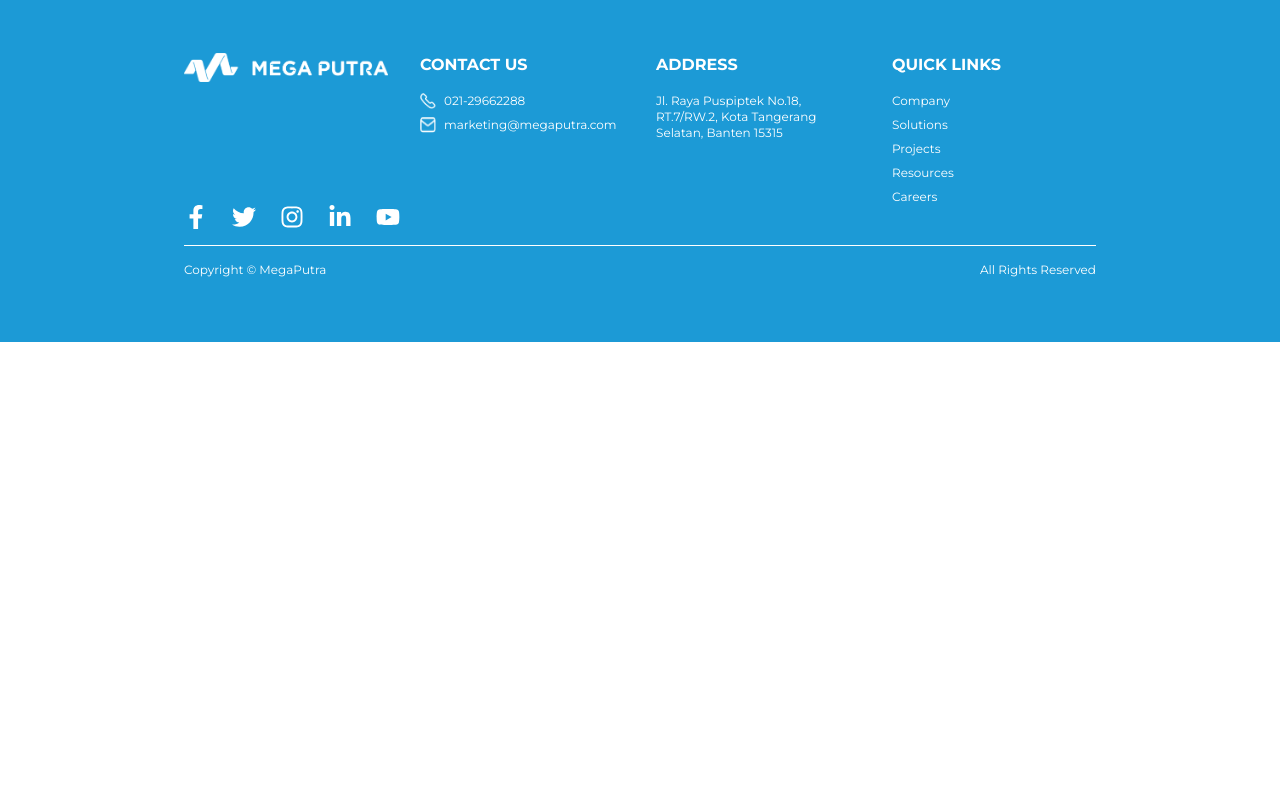
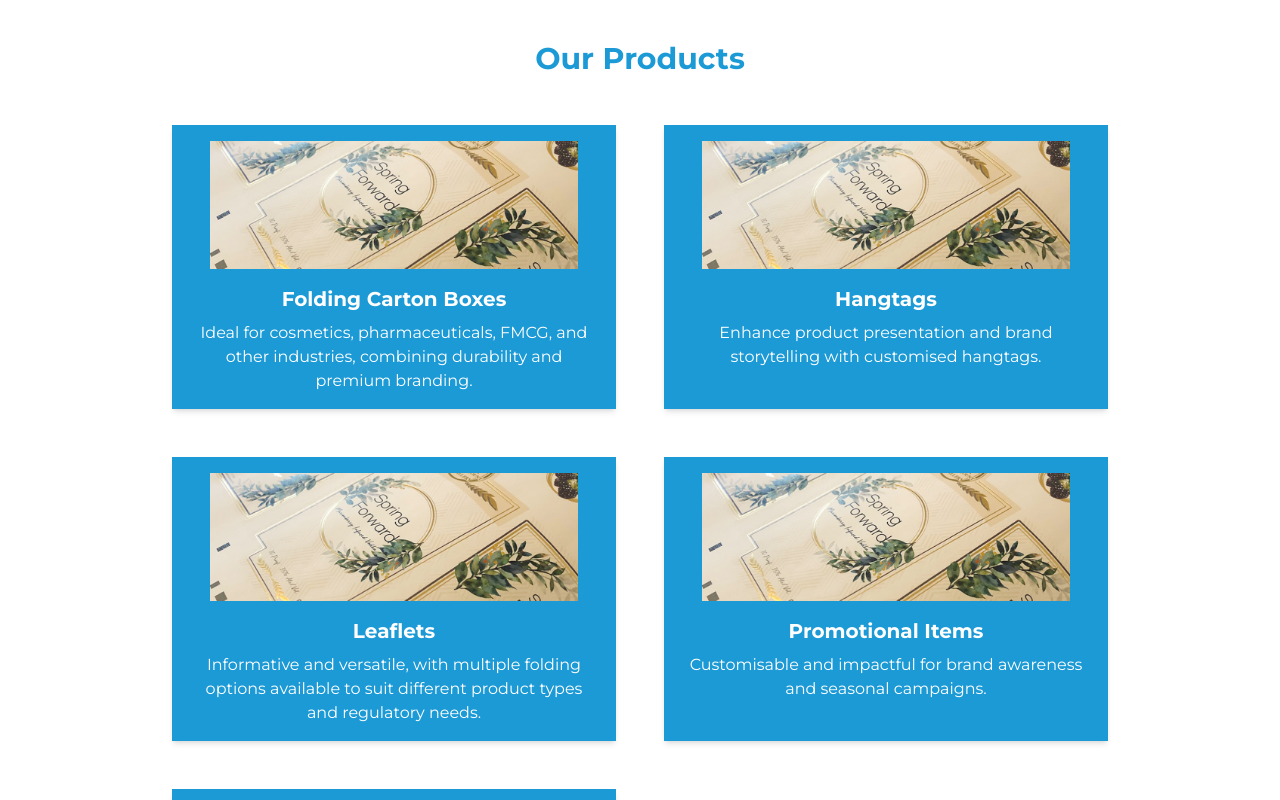
Before and after one commit to viatree/Compro-MP, a Next.js app: page /solutions in a window 1280 px wide. Shown: the part 1580-2380 px from the top of the page. Before the commit the page ends 1922 px from the top, so only its background shows below. Built offline with nearby package versions, Linux system fonts and the light colour scheme.

Commit message:
solutions

```diff
--- /dev/null
+++ b/src/components/product.js
@@ -0,0 +1,86 @@
+import { motion } from "framer-motion";
+
+const products = [
+  {
+    title: "Folding Carton Boxes",
+    image: "/images/finishing.png",
+    description:
+      "Ideal for cosmetics, pharmaceuticals, FMCG, and other industries, combining durability and premium branding.",
+  },
+  {
+    title: "Hangtags",
+    image: "/images/finishing.png",
+    description:
+      "Enhance product presentation and brand storytelling with customised hangtags.",
+  },
+  {
+    title: "Leaflets",
+    image: "/images/finishing.png",
+    description:
+      "Informative and versatile, with multiple folding options available to suit different product types and regulatory needs.",
+  },
+  {
+    title: "Promotional Items",
+    image: "/images/finishing.png",
+    description:
+      "Customisable and impactful for brand awareness and seasonal campaigns.",
+  },
+
+  {
+    title: "Label",
+    image: "/images/finishing.png",
+    description:
+      "High-quality labels for brand recognition, compliance, and product differentiation.",
+  },
+];
+
+const fadeUpVariant = {
+  hidden: { opacity: 0, y: 50 },
+  visible: (i = 1) => ({
+    opacity: 1,
+    y: 0,
+    transition: {
+      delay: i * 0.2,
+      duration: 0.6,
+      ease: "easeOut",
+    },
+  }),
+};
+
+    export default function ProductSection() {
+        return (
+          <section className="py-16 px-8 md:px-16 lg:px-24 xl:px-43 bg-white">
+            <motion.h2
+              initial={{ opacity: 0, y: -20 }}
+              whileInView={{ opacity: 1, y: 0 }}
+              transition={{ duration: 0.6 }}
+              viewport={{ once: true }}
+              className="text-3xl font-bold text-[var(--color-primary)] mb-12 text-center"
+            >
+              Our Products
+            </motion.h2>
+
+            <div className="grid gap-12 md:grid-cols-2">
+              {products.map((product, index) => (
+                <motion.div
+                  key={index}
+                  custom={index}
+                  initial="hidden"
+                  whileInView="visible"
+                  variants={fadeUpVariant}
+                  viewport={{ once: true }}
+                  className="bg-primary text-white p-4 shadow-md flex flex-col items-center text-center"
+                >
+                  <img
+                    src={product.image}
+                    alt={product.title}
+                    className="w-92 h-32 object-contain mb-4"
+                  />
+                  <h3 className="text-xl font-semibold mb-2">{product.title}</h3>
+                  <p>{product.description}</p>
+                </motion.div>
+              ))}
+            </div>
+          </section>
+        );
+      }
--- a/src/pages/index.js
+++ b/src/pages/index.js
@@ -132,7 +132,7 @@ export default function Home() {
             <p className="text-sm mt-2 text-[var(--color-text)] max-w-xs">
               ISO 9001:2015
               <br></br>
-              Since 2010
+              <span className="text-[var(--color-text)]  font-semibold">Since 2010</span>
             </p>
           </div>
 
@@ -142,7 +142,7 @@ export default function Home() {
             <p className="text-sm mt-2 text-[var(--color-text)] max-w-xs">
               Certificate number: C151498
               <br></br>
-              Since 2019
+              <span className="text-[var(--color-text)]  font-semibold">Since 2019</span>
             </p>
           </div>
 
@@ -152,7 +152,7 @@ export default function Home() {
             <p className="text-sm mt-2 text-[var(--color-text)] max-w-xs">
               ID36410020910631224
               <br></br>
-              Since 2024
+             <span className="text-[var(--color-text)]  font-semibold">Since 2024</span>
             </p>
           </div>
         </div>
--- a/src/pages/solutions.js
+++ b/src/pages/solutions.js
@@ -1,6 +1,7 @@
 import { useState } from "react";
 import SEO from "../components/seo";
-
+import Image from "next/image";
+import ProductSection from "@/components/product";
 export default function Solutions() {
   const [selectedFinish, setSelectedFinish] = useState("HOT STAMP");
 
@@ -86,12 +87,10 @@ export default function Solutions() {
 
       <section className="py-12 px-8 md:px-16 lg:px-24 xl:px-43 mt-20">
         <h1 className="text-3xl font-bold text-left text-[var(--color-primary)]">
-          Services we provide to help you achieve your goals.
+        PACKAGING SOLUTIONS DESIGNED FOR YOUR BRAND’S SUCCESS
         </h1>
         <p className="mt-6 text-left text-base text-[var(--color-text)]">
-          Mega Putra provides high-quality packaging solutions with a strong focus on precision,
-          innovation, and professionalism. Every detail is carefully designed to ensure durability,
-          functionality, and aesthetics that meet the diverse needs of various industries.
+        Explore our range of products, materials, finishing options, and prototyping services — all crafted with precision, creativity, and dedication to quality.
         </p>
       </section>
       <section className="relative bg-[url('/images/banner3.png')] bg-cover flex items-end h-[310px]">
@@ -156,6 +155,49 @@ export default function Solutions() {
           <p className="mt-4 text-lg">{materials[selectedMaterials].description}</p>
         </div>
       </section>
+<ProductSection/>
+   {/* Product List Section */}
+{/* <section className="py-12 px-8 md:px-16 lg:px-24 xl:px-43 bg-white">
+  <h2 className="text-3xl font-bold text-[var(--color-primary)] mb-6">Products</h2>
+  <p className="text-base text-[var(--color-text)] mb-8">
+    At Mega Putra, we offer high-quality paper-based products designed to meet the diverse needs of brands across industries. Our product range includes:
+  </p>
+
+  <div className="space-y-6">
+    <div>
+      <h3 className="text-xl font-semibold text-[var(--color-primary)]">• Folding Carton Boxes</h3>
+      <p className="text-[var(--color-text)]">
+        Ideal for cosmetics, pharmaceuticals, FMCG, and other industries, combining durability and premium branding.
+      </p>
+    </div>
+    <div>
+      <h3 className="text-xl font-semibold text-[var(--color-primary)]">• Hangtags</h3>
+      <p className="text-[var(--color-text)]">
+        Enhance product presentation and brand storytelling with customised hangtags.
+      </p>
+    </div>
+    <div>
+      <h3 className="text-xl font-semibold text-[var(--color-primary)]">• Leaflets</h3>
+      <p className="text-[var(--color-text)]">
+        Informative and versatile, with multiple folding options available to suit different product types and regulatory needs.
+      </p>
+    </div>
+    <div>
+      <h3 className="text-xl font-semibold text-[var(--color-primary)]">• Promotional Items</h3>
+      <p className="text-[var(--color-text)]">
+      Specially designed paper-based promotional materials to support marketing and brand campaigns.
+      </p>
+    </div>
+    <div>
+      <h3 className="text-xl font-semibold text-[var(--color-primary)]">•	Labels</h3>
+      <p className="text-[var(--color-text)]">
+      High-quality labels for brand recognition, compliance, and product differentiation.
+      </p>
+    </div>
+  </div>
+</section> */}
+
+
     </>
   );
 }
```
